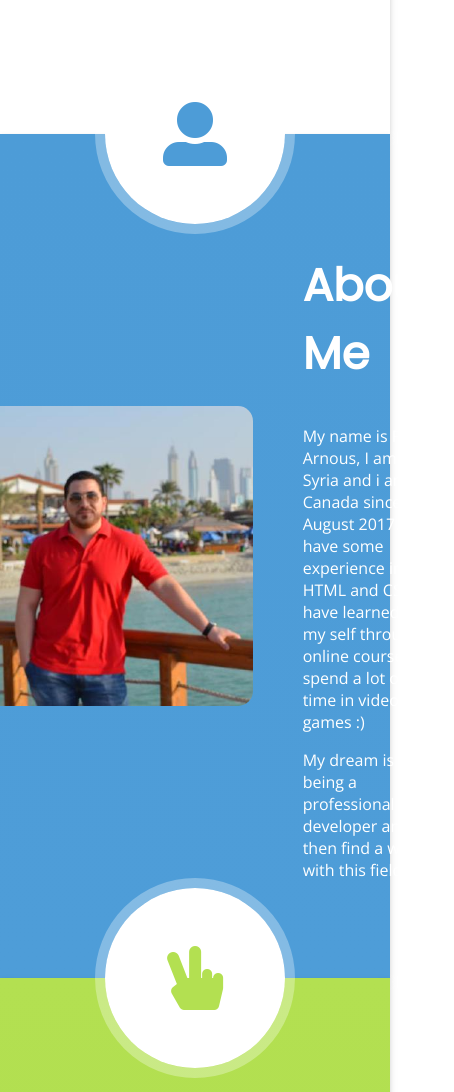
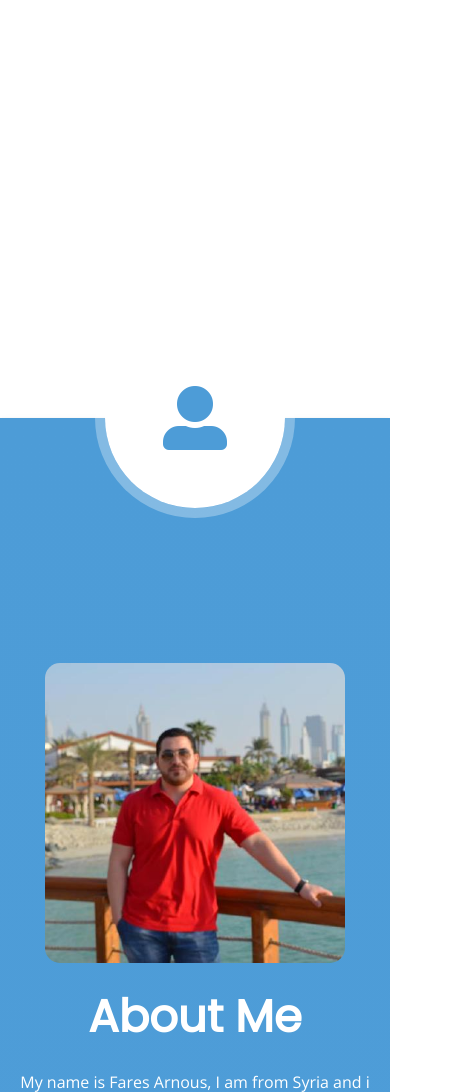
Before and after one commit to challah/Week3, a plain HTML site: page index.html in a window 390 px wide. Shown: the part 780-1872 px from the top of the page, 454 px wide, since content can reach past the window. Drawn offline with nearby package versions, Linux system fonts and the light colour scheme.

Commit message:
About me - Responsive

```diff
--- a/index.html
+++ b/index.html
@@ -7,6 +7,8 @@
     <meta name="author" content="Fares Arnous">
     <meta name="description" content="About me :: Fares Arnous">
     <link rel="stylesheet" href="style.css">
+
+    <meta name="viewport" content="width=device-width, initial-scale=1">
 
     <link href="https://fonts.googleapis.com/css?family=Open+Sans|Poppins&display=swap" rel="stylesheet">
     <link rel="stylesheet" href="https://use.fontawesome.com/releases/v5.6.3/css/all.css" integrity="sha384-UHRtZLI+pbxtHCWp1t77Bi1L4ZtiqrqD80Kn4Z8NTSRyMA2Fd33n5dQ8lWUE00s/" crossorigin="anonymous">
--- a/style.css
+++ b/style.css
@@ -186,3 +186,28 @@ footer a{
 footer i{
   margin-right: 20px;
 }
+
+
+@media(max-width: 768px){
+   nav{
+     height: auto;
+   }
+   #about-me img{
+     margin: 0px;
+   }
+
+   section, header{
+     height: auto !important;
+     min-height: 100vh !important;
+     padding: 120px 10px;
+     flex-direction: column;
+     align-items: center;
+     justify-content: center;
+     align-content: center;
+     text-align: center;
+   }
+
+   section h2{
+     margin: 20px 0 !important;
+   }
+}
```
